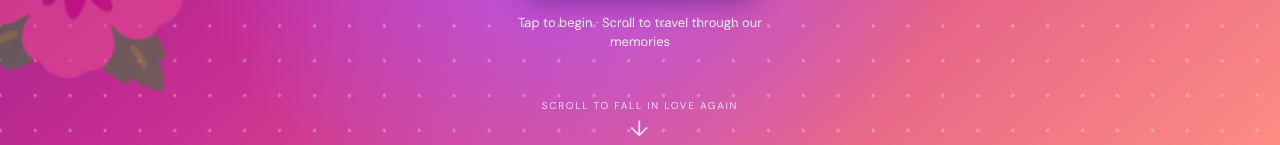
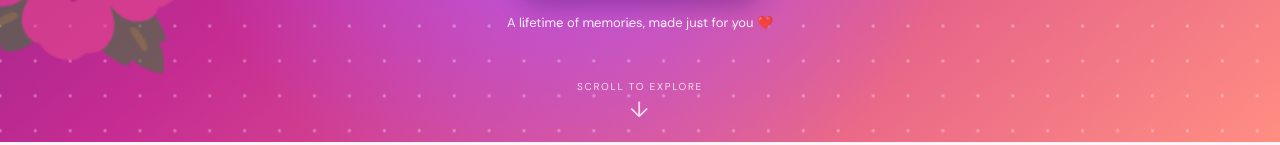
Before and after one commit to livelifegood2021-ux/happy-birthday-pondati, a plain HTML site: page index.html in a window 1280 px wide. Shown: the part 851-996 px from the top of the page. Drawn offline with nearby package versions, Linux system fonts and the light colour scheme.

Commit message:
Update index.html

```diff
--- a/index.html
+++ b/index.html
@@ -2,7 +2,7 @@
 <html lang="en"><head><meta charset="utf-8"/><meta content="width=device-width, initial-scale=1" name="viewport"/><meta content="#a32785" name="theme-color"/><meta content="A birthday love story, from 2010 to forever." name="description"/><title>Happy Birthday Pondati ❤️ | Our Love Story</title><link href="style.css" rel="stylesheet"/></head><body>
 <div aria-hidden="true" class="ambient" id="ambient"></div><audio id="birthdayAudio" src="assets/birthday_music.mp3" preload="metadata" loop></audio><div class="progress" id="progress"></div>
 <header class="topbar"><a class="brand" href="#home">♡ Our Forever</a><div class="top-actions"><button aria-label="Play or pause birthday background music" id="musicToggle">♫ Music: Off</button><a class="tiny-link" href="#ending">Birthday letter ↗</a></div></header>
-<main><section class="hero" id="home"><div class="hero-bloom bloom-left">🌺</div><div class="hero-bloom bloom-right">🌸</div><div class="hero-content"><span class="eyebrow">22 NOVEMBER · MADE WITH ALL MY LOVE</span><p class="hero-pretitle">To my favourite person in the world</p><h1>Happy Birthday<br/><em>Pondati</em><span class="heartmark">♥</span></h1><p class="hero-sub">From a shy first conversation to a lifetime of memories.<br/>Every chapter leads me back to you.</p><div class="hero-photos"><div class="hero-portrait left"><img alt="Our reference photograph showing our real faces" src="assets/couple_home.webp"/></div><div class="hero-portrait right"><img alt="Our real couple photograph" src="assets/couple_blue.webp"/></div><span class="hero-center-heart">💗</span></div><button class="primary" id="start">Open Our Love Story <span>↓</span></button><p class="hint">Tap to begin · Scroll to travel through our memories</p></div><div class="scroll-prompt">SCROLL TO FALL IN LOVE AGAIN <span>↓</span></div></section>
+<main><section class="hero" id="home"><div class="hero-bloom bloom-left">🌺</div><div class="hero-bloom bloom-right">🌸</div><div class="hero-content"><span class="eyebrow">22 NOVEMBER · MADE WITH ALL MY LOVE</span><p class="hero-pretitle">To my favourite person in the world</p><h1>Happy Birthday<br/><em>Pondati</em><span class="heartmark">♥</span></h1><p class="hero-sub">From a shy first conversation to a lifetime of memories.<br/>Every chapter leads me back to you.</p><div class="hero-photos"><div class="hero-portrait left"><img alt="Our reference photograph showing our real faces" src="assets/couple_home.webp"/></div><div class="hero-portrait right"><img alt="Our real couple photograph" src="assets/couple_blue.webp"/></div><span class="hero-center-heart">💗</span></div><button class="primary" id="start">Open Our Love Story <span>↓</span></button><p class="hint">A lifetime of memories, made just for you ❤️</p></div><div class="scroll-prompt">SCROLL TO EXPLORE <span>↓</span></div></section>
 <section class="intro"><span class="small-star">✦ ✦ ✦</span><h2>Once upon a time, in Chennai…</h2><p>A simple question became a beautiful love story. These are the moments I never want us to forget.</p><span class="timeline">2010 <span>♥ ───────────── ♥</span> FOREVER</span></section>
 <section aria-label="The First Conversation" class="scene" id="scene-01"><div class="scene-art"><div class="photo-halo"></div><img class="ai-memory" alt="AI illustrated recreation of this memory based on the supplied love story storyboard" loading="lazy" src="assets/framed_scene_01.webp"/><span class="scene-emoji">🎮</span><div class="scene-shine"></div></div><div class="scene-copy"><span class="chapter">CHAPTER 01 · At a friend’s home</span><h2>The First Conversation</h2><p>I was playing video games when you walked in and asked the question that changed my life.</p><div class="dialogue">Her: “Nee ponnunga kita pesave maatiya?”</div><div class="dialogue">Me: “Yaarum yen kita pesa maatanga so naanum pesa maaten.”</div><blockquote>“The beginning of everything.”</blockquote><p class="photo-note">Original reference faces with the illustrated memory below</p></div></section>
 <section aria-label="The Bus Stand" class="scene" id="scene-02"><div class="scene-art"><div class="photo-halo"></div><img class="ai-memory" alt="AI illustrated recreation of this memory based on the supplied love story storyboard" loading="lazy" src="assets/framed_scene_02.webp"/><span class="scene-emoji">🚌</span><div class="scene-shine"></div></div><div class="scene-copy"><span class="chapter">CHAPTER 02 · After school</span><h2>The Bus Stand</h2><p>Every evening I waited at the bus stand until you arrived, just so we could board the bus and travel home together.</p><blockquote>“I wasn’t waiting for a bus. I was waiting for you.”</blockquote><p class="photo-note">Original reference faces with the illustrated memory below</p></div></section>
```
